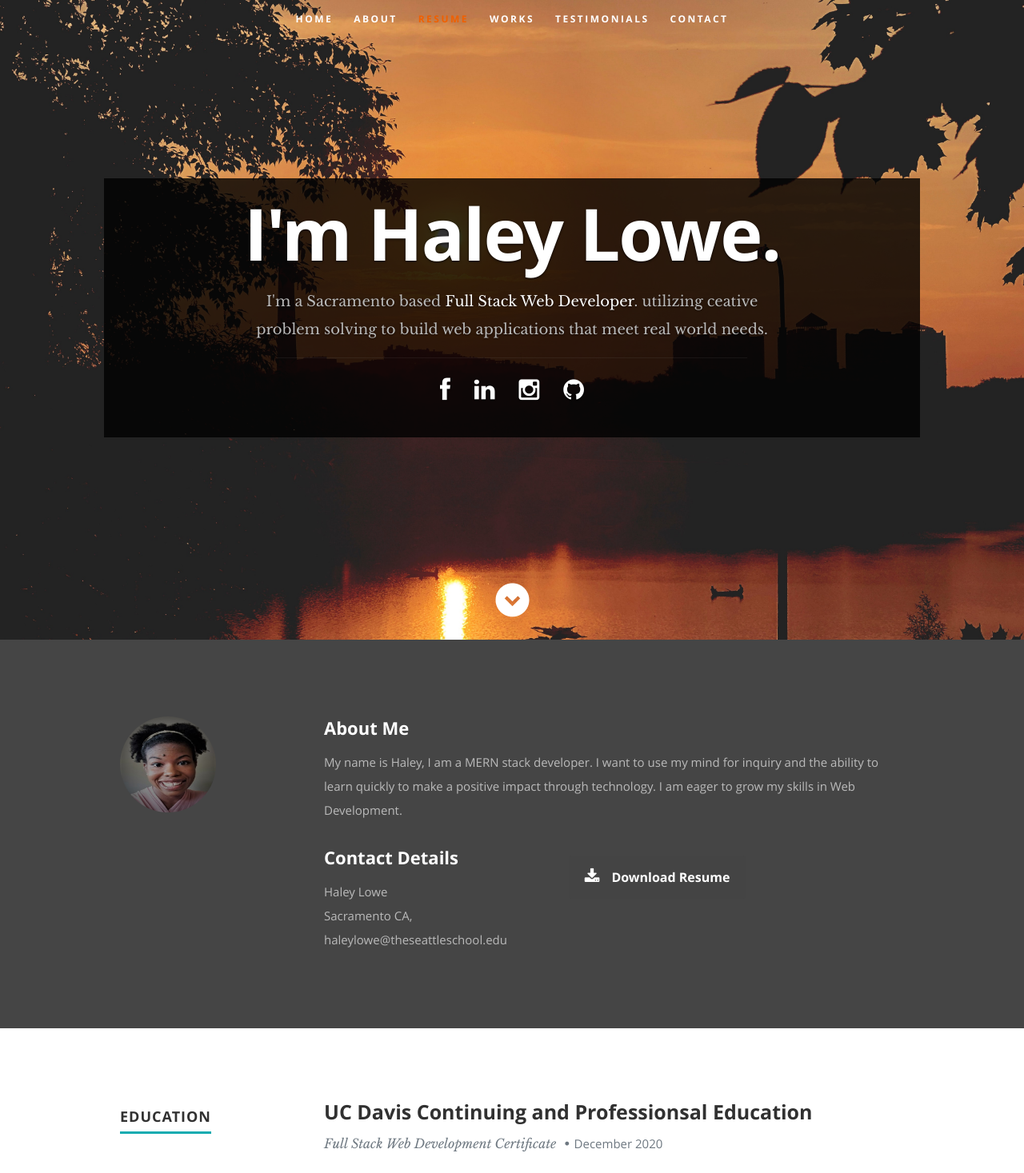
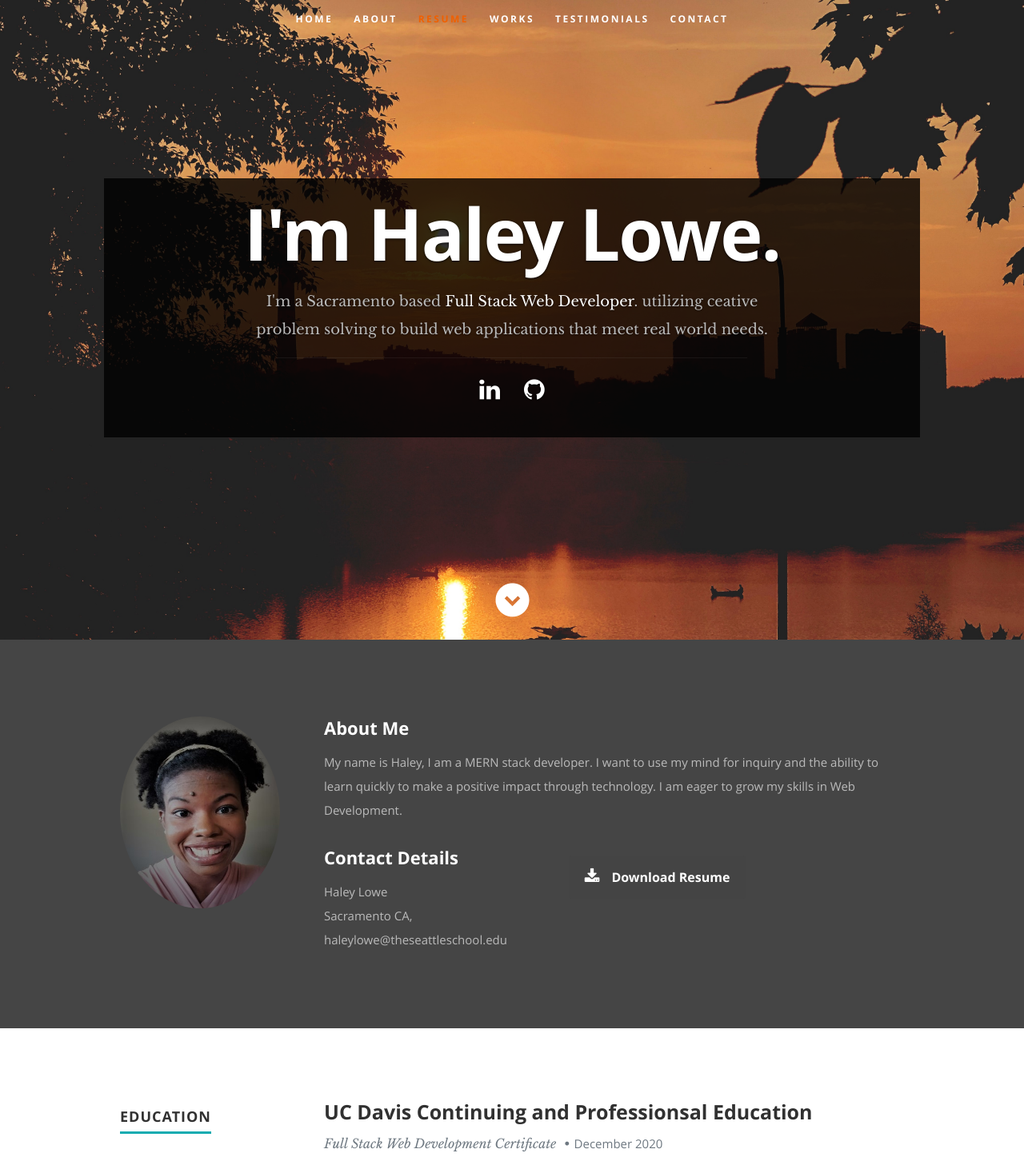
Before and after one commit to halowe94/react-portfolio, a React (Create React App) app in the folder client/: page / in a window 1280 px wide. Shown: the top 1467 px of the page at 80% size. Built offline with nearby package versions, Linux system fonts and the light colour scheme.

Commit message:
changed height and width on profile pic and social media links

```diff
--- a/client/public/css/layout.css
+++ b/client/public/css/layout.css
@@ -234,8 +234,8 @@ ul#nav li.current a {
 }
 #about .profile-pic {
   position: relative;
-  width: 120px;
-  height: 120px;
+  width: 200px;
+  height: 240px;
   border-radius: 100%;
 }
 #about .contact-details {
--- a/client/public/resumeData.json
+++ b/client/public/resumeData.json
@@ -15,19 +15,9 @@
     "resumedownload": "https://docs.google.com/document/d/1eEBUSxbIY1qtP9oSp-HU5vgTDgQ7AaN9EySJJJ5M404/edit?usp=sharing",
     "social": [
       {
-        "name": "facebook",
-        "url": "https://www.facebook.com/",
-        "className": "fa fa-facebook"
-      },
-      {
         "name": "linkedin",
         "url": "https://www.linkedin.com/in/haley-lowe-34b460133/",
         "className": "fa fa-linkedin"
-      },
-      {
-        "name": "instagram",
-        "url": "https://www.instagram.com/",
-        "className": "fa fa-instagram"
       },
       {
         "name": "github",
```
